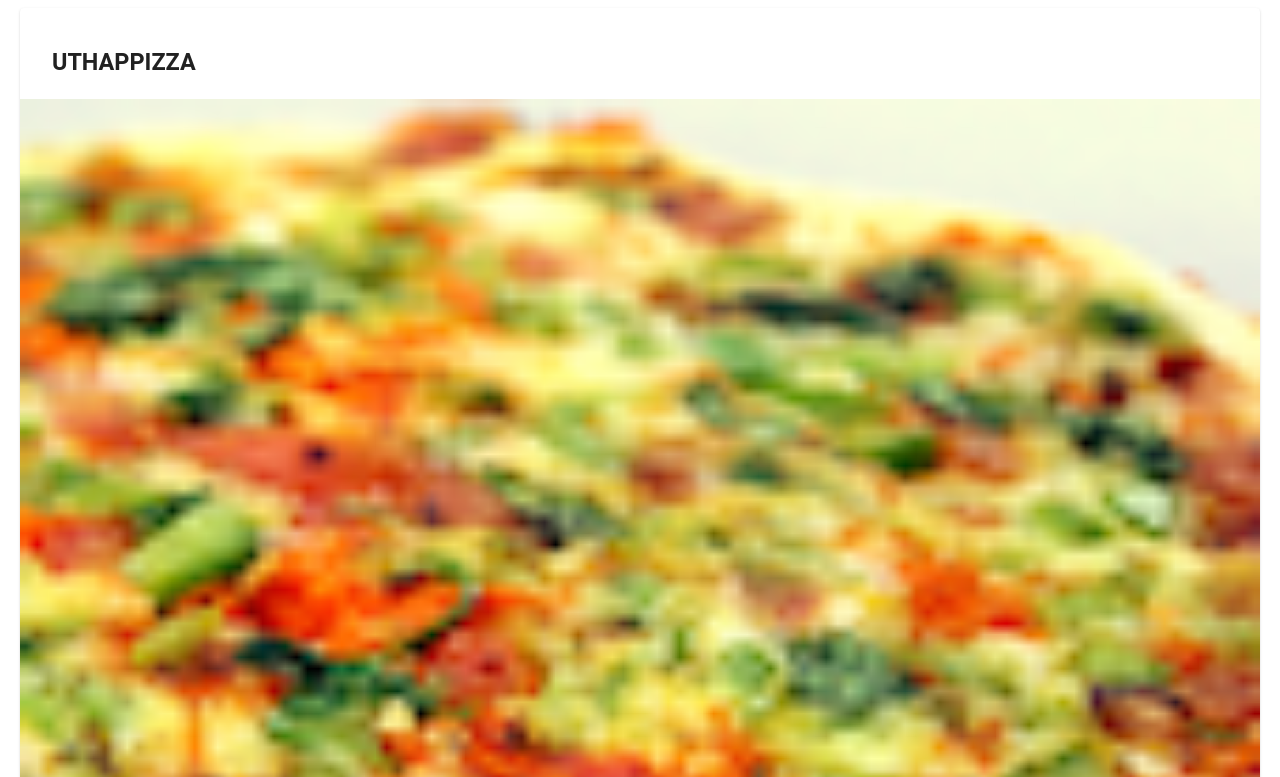
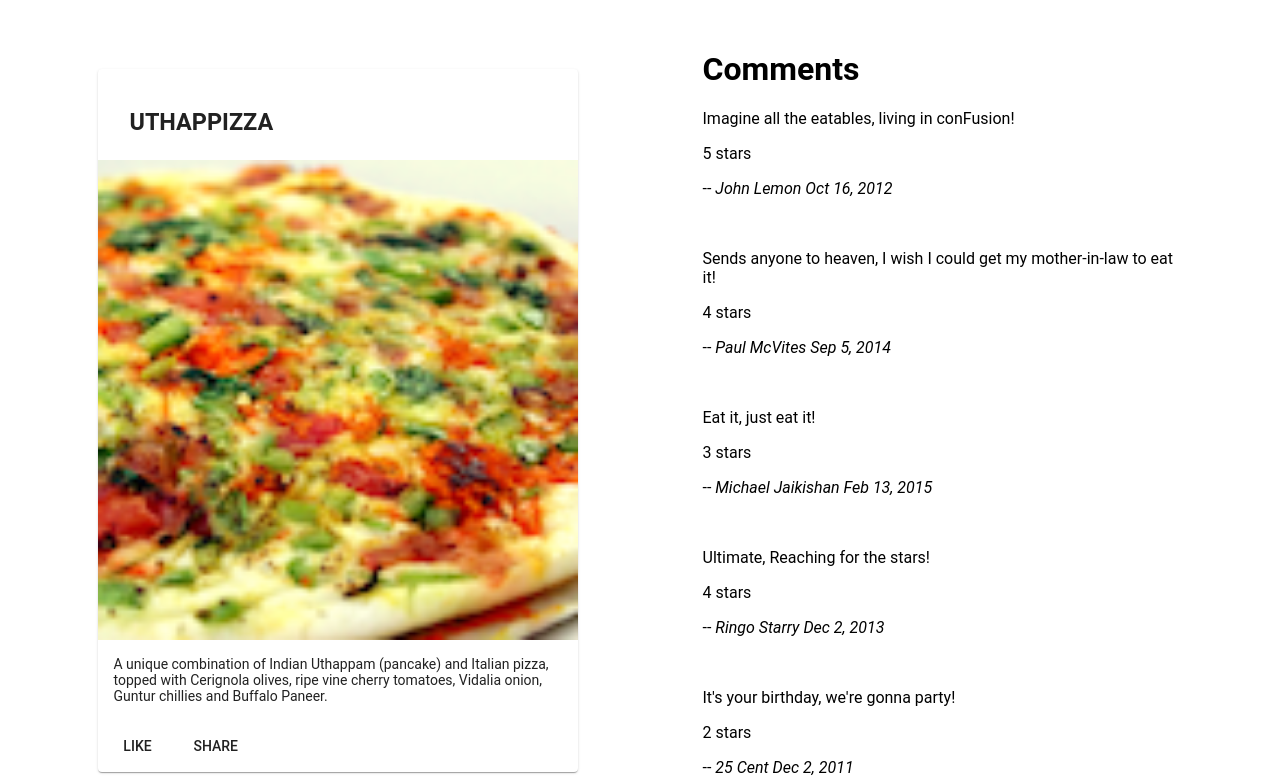
Before and after one commit to maxvaart/courseraAngular, an Angular app: page / in a window 1280 px wide. Shown: the part 566-1343 px from the top of the page. Built offline with nearby package versions, Linux system fonts and the light colour scheme.

Commit message:
First Assignment

```diff
--- a/src/app/app.module.ts
+++ b/src/app/app.module.ts
@@ -14,11 +14,13 @@
 
 import 'hammerjs';
 import { MenuComponent } from './menu/menu.component';
+import { DishdetailComponent } from './dishdetail/dishdetail.component';
 
 @NgModule({
   declarations: [
     AppComponent,
-    MenuComponent
+    MenuComponent,
+    DishdetailComponent
   ],
   imports: [
     BrowserModule,
--- /dev/null
+++ b/src/app/dishdetail/dishdetail.component.html
@@ -0,0 +1,33 @@
+<div class="container" fxLayout="row" fxLayout.sm="column" fxLayout.xs="column" fxLayoutAlign.gt-md="space-around center" fxLayoutGap="10px" fxLayoutGap.xs="0">
+    <div fxFlex="40">
+        <div fxFlex *ngIf="selectedDish">
+            <mat-card>
+              <mat-card-header>
+                <mat-card-title>
+                  <h3>{{selectedDish.name | uppercase}}</h3>
+                </mat-card-title>
+              </mat-card-header>
+              <img mat-card-image src={{selectedDish.image}} alt={{selectedDish.name}}>
+              <mat-card-content>
+                <p>{{selectedDish.description}}
+                </p>
+              </mat-card-content>
+              <mat-card-actions>
+                <button mat-button>LIKE</button>
+                <button mat-button>SHARE</button>
+              </mat-card-actions>
+            </mat-card>
+          </div>
+    </div>
+    <div fxFlex="40">
+        <h1>Comments</h1>
+        <div>
+            <div *ngFor="let comment of comments">
+                <p>{{comment.comment}}</p>
+                <p>{{comment.rating}} stars</p>
+                <p>-- <em>{{comment.author}} {{comment.date | date}}</em></p>
+                <br>
+            </div>
+        </div>
+    </div>
+</div>
--- /dev/null
+++ b/src/app/dishdetail/dishdetail.component.ts
@@ -0,0 +1,59 @@
+import { Component, OnInit } from '@angular/core';
+
+const DISH = {
+  id: '0',
+  name: 'Uthappizza',
+  image: '/assets/images/uthappizza.png',
+  category: 'mains',
+  featured: true,
+  label: 'Hot',
+  price: '4.99',
+  description: 'A unique combination of Indian Uthappam (pancake) and Italian pizza, topped with Cerignola olives, ripe vine cherry tomatoes, Vidalia onion, Guntur chillies and Buffalo Paneer.',
+  comments: [
+       {
+           rating: 5,
+           comment: 'Imagine all the eatables, living in conFusion!',
+           author: 'John Lemon',
+           date: '2012-10-16T17:57:28.556094Z'
+       },
+       {
+           rating: 4,
+           comment: 'Sends anyone to heaven, I wish I could get my mother-in-law to eat it!',
+           author: 'Paul McVites',
+           date: '2014-09-05T17:57:28.556094Z'
+       },
+       {
+           rating: 3,
+           comment: 'Eat it, just eat it!',
+           author: 'Michael Jaikishan',
+           date: '2015-02-13T17:57:28.556094Z'
+       },
+       {
+           rating: 4,
+           comment: 'Ultimate, Reaching for the stars!',
+           author: 'Ringo Starry',
+           date: '2013-12-02T17:57:28.556094Z'
+       },
+       {
+           rating: 2,
+           comment: 'It\'s your birthday, we\'re gonna party!',
+           author: '25 Cent',
+           date: '2011-12-02T17:57:28.556094Z'
+       }
+   ]
+};
+
+@Component({
+  selector: 'app-dishdetail',
+  templateUrl: './dishdetail.component.html',
+  styleUrls: ['./dishdetail.component.scss']
+})
+
+export class DishdetailComponent implements OnInit {
+  comments = DISH.comments;
+  constructor() { }
+  selectedDish = DISH;
+  ngOnInit(): void {
+  }
+
+}
--- a/src/app/menu/menu.component.html
+++ b/src/app/menu/menu.component.html
@@ -16,21 +16,5 @@
         </mat-grid-tile>
     </mat-grid-list>
     </div>
-    <div fxFlex *ngIf="selectedDish">
-        <mat-card>
-            <mat-card-header>
-                <mat-card-title>
-                    <h3>{{selectedDish.name | uppercase}}</h3>
-                </mat-card-title>
-            </mat-card-header>
-            <img mat-card-image src={{selectedDish.image}} alt={{selectedDish.name}}>
-            <mat-card-content>
-                <p>{{selectedDish.description}}</p>
-            </mat-card-content>
-            <mat-card-actions>
-                <button mat-button>LIKE</button>
-                <button mat-button>SHARE</button>
-            </mat-card-actions>
-        </mat-card>
-    </div>
+    <app-dishdetail></app-dishdetail>
 </div>
--- a/src/app/menu/menu.component.ts
+++ b/src/app/menu/menu.component.ts
@@ -49,9 +49,10 @@
   templateUrl: './menu.component.html',
   styleUrls: ['./menu.component.scss']
 })
+
 export class MenuComponent implements OnInit {
   dishes = DISHES;
-  selectedDish = DISHES[0]
+
   constructor() { }
 
   ngOnInit(): void {
```
Also changed, not shown: src/app/app.component.html (line endings or trailing spaces), src/app/dishdetail/dishdetail.component.scss (added), 1 other file (tests, documents, lock files or other folders).
